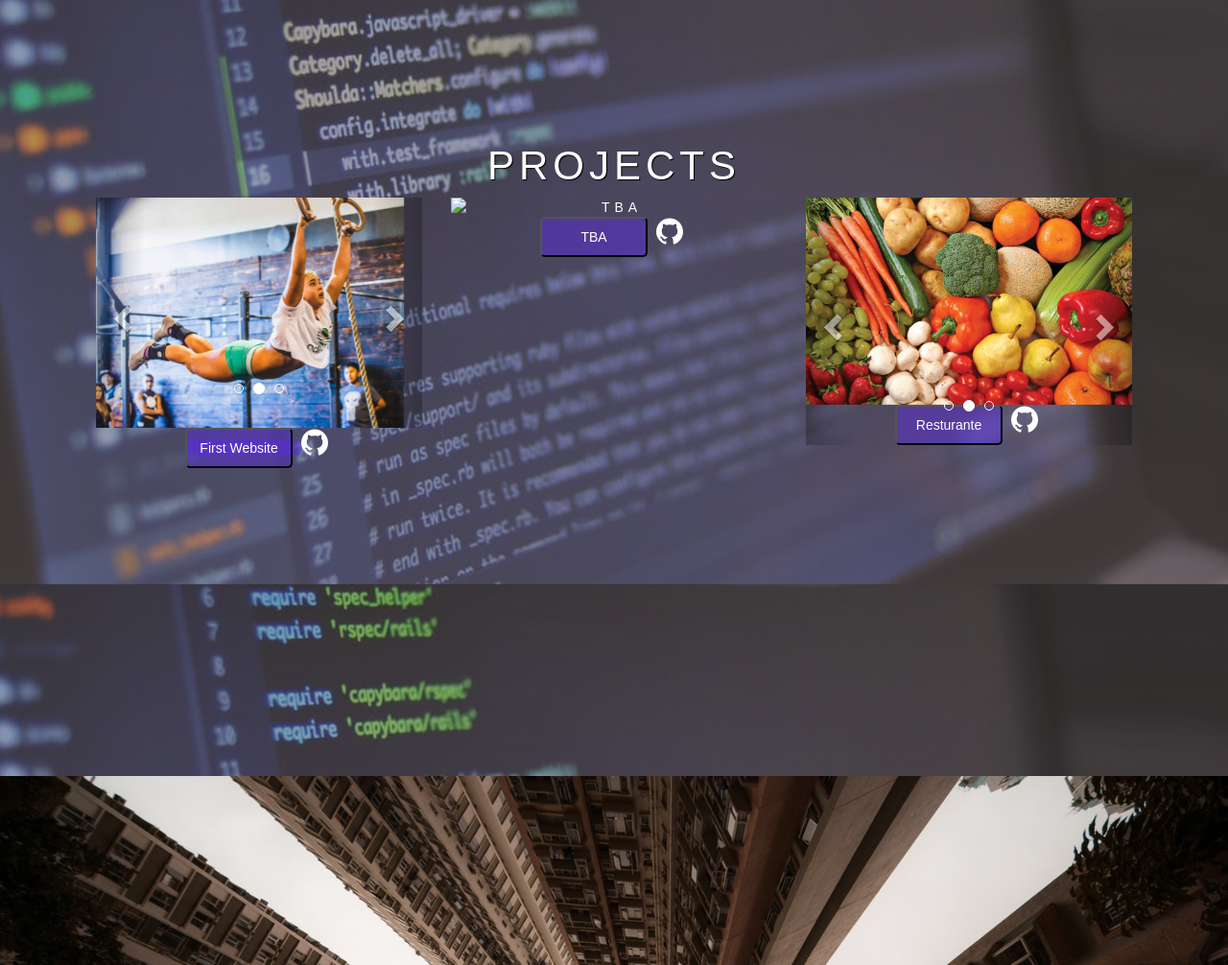
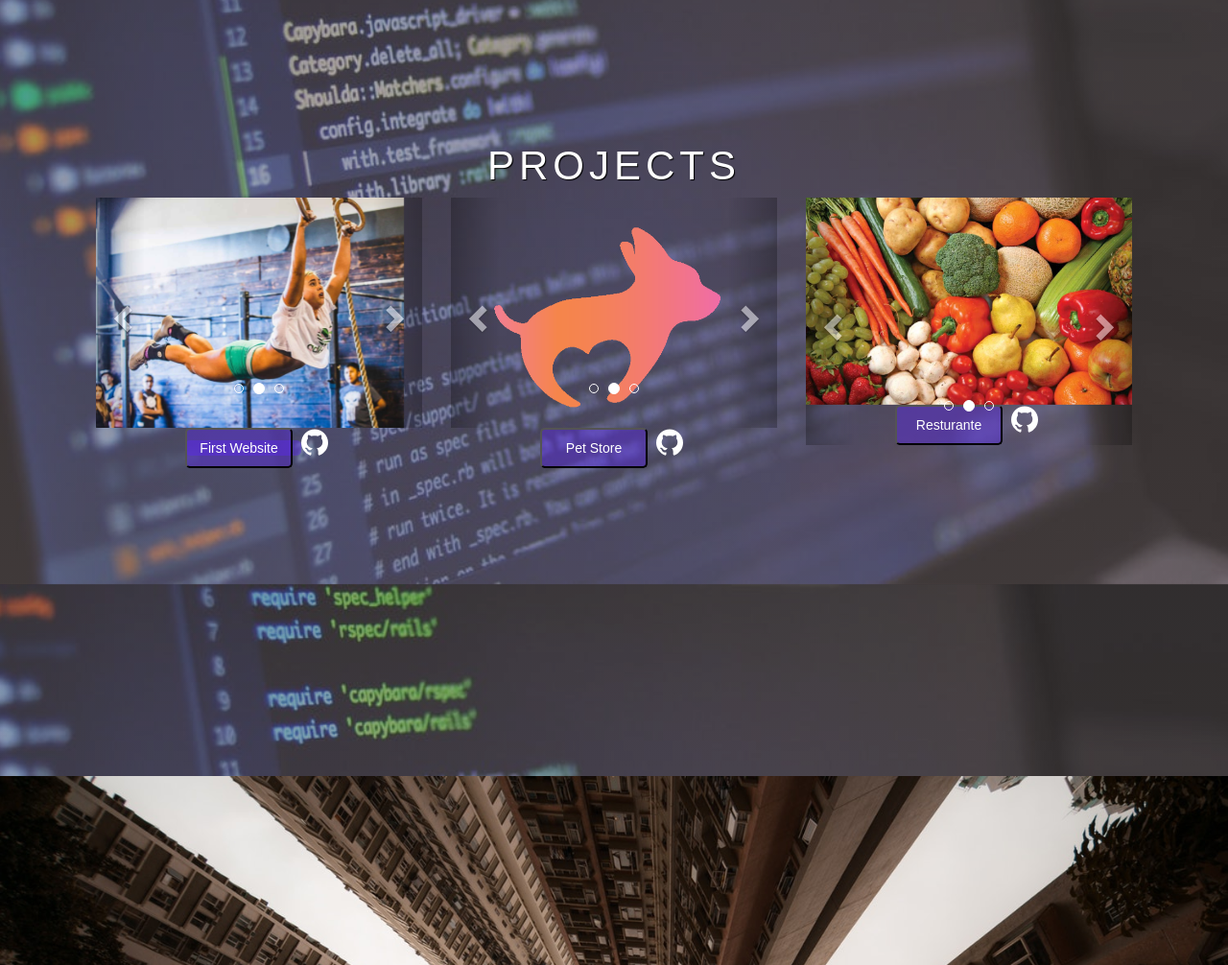
Before and after one commit to 106kgo/Portfolio-Site, a plain HTML site: page index.html in a window 1280 px wide. Shown: the part 1191-2197 px from the top of the page at 96% size. Drawn offline with Linux system fonts and the light colour scheme.

Commit message:
added Pet Store project to Projects in Carousel 2

```diff
--- a/index.html
+++ b/index.html
@@ -15,7 +15,7 @@
 <body data-spy="scroll" data-target="#main-nav">
   <nav class="navbar navbar-default navbar-fixed-top" id="main-nav">
     <div class="container">
-      <!-- Brand and toggle get grouped for better mobile display -->
+
       <div class="navbar-header">
         <button type="button" class="navbar-toggle collapsed" data-toggle="collapse"
           data-target="#bs-example-navbar-collapse-1" aria-expanded="false">
@@ -29,7 +29,6 @@
         </a>
       </div> <!-- /.navbar-header -->
 
-      <!-- Collect the nav links, forms, and other content for toggling -->
       <div class="collapse navbar-collapse" id="bs-example-navbar-collapse-1">
         <ul class="nav navbar-nav navbar-right">
 
@@ -103,7 +102,7 @@
 
 
 
-              <!-- Indicators -->
+              <!------------------- Indicators ------------------->
               <ol class="carousel-indicators">
                 <li data-target="myCarousel-1" data-slide-to="0" class="active">
                 </li>
@@ -113,7 +112,7 @@
                 </li>
               </ol>
 
-              <!-- Wrapper for slides -->
+              <!------------------- Wrapper for slides ------------------->
               <div class="carousel-inner imgc" role="listbox">
                 <div class="item active">
                   <img class="imgc" src="W4B/image/Precision-LOGO.jpg" alt="Precision Gym Logo">
@@ -146,27 +145,64 @@
           </div>
           <!---------------------END OF CAROUSEL 1 ------------->
 
-          <!---------------------START OF 2ND SECTION -------------->
+          <!---------------------START OF CAROUSEL 2 -------------->
 
           <div class="col-md-4 col-xs-12">
-            <img class="img-responsive" src="#" alt="TBA">
-            <a href="#" class="TBA" target="_blank">
-              <button class="lg-btn project-btn">TBA</button>
+            <div id="myCarousel-2" class="carousel slide" data-ride="carousel">
+              <!------------------- Indicators ------------------->
+              <ol class="carousel-indicators">
+                <li data-target="myCarousel-2" data-slide-to="0" class="active">
+                </li>
+                <li data-target="myCarousel-2" data-slide-to="1">
+                </li>
+                <li data-target="myCarousel-2" data-slide-to="2">
+                </li>
+              </ol>
+
+              <!------------------- Wrapper for slides ------------------->
+              <div class="carousel-inner imgc" role="listbox">
+                <div class="item active">
+                  <img class="imgc" src="img/alt-hero.jpg" alt="four dogs">
+                </div>
+
+                <div class="item">
+                  <img class="imgc" src="img/petstore_logo.png" alt="Pet store Logo">
+                </div>
+
+                <div class="item">
+                  <img class="imgc" src="img/hero.jpg" alt="Dog and Cat">
+                </div>
+              </div>
+
+
+              <!------------------CAROUSEL LEFT TO RIGHT------------------------------------------>
+              <a class="left carousel-control" href="#myCarousel-2" role="button" data-slide="prev">
+                <span class="glyphicon glyphicon-chevron-left" aria-hidden="true"></span>
+                <span class="sr-only">Previous</span>
+              </a>
+              <a class="right carousel-control" href="#myCarousel-2" role="button" data-slide="next">
+                <span class="glyphicon glyphicon-chevron-right" aria-hidden="true"></span>
+                <span class="sr-only">Next</span>
+              </a>
+            </div>
+
+
+            <a href="https://106kgo.github.io/mfw-pet-store/" class="pet-shop" target="_blank">
+              <button class="lg-btn project-btn">Pet Store</button>
             </a>
-
             <a href="TBA" target="_blank"><i class="fab fa-github"></i></a>
           </div>
 
 
 
-        <!---------------------END OF 2ND SECTION ---------------->
+        <!---------------------END OF CAROUSEL 2 ---------------->
 
         <!---------------------START OF RESTURANTE CAROUSEL 3 -------------->
           <div class="col-md-4 col-xs-12">
           <div id="myCarousel-3" class="carousel slide" data-ride="carousel">
 
 
-            <!-- Indicators -->
+            <!------------------- Indicators ------------------->
             <ol class="carousel-indicators">
               <li data-target="myCarousel-3" data-slide-to="0" class="active">
               </li>
@@ -176,7 +212,7 @@
               </li>
             </ol>
 
-            <!-- Wrapper for slides -->
+            <!--------------- Wrapper for slides --------------->
             <div class="carousel-inner imgc" role="listbox">
               <div class="item active">
                 <img src="img/restaurant-2.jpg" alt="Resturant Photo">
@@ -258,7 +294,7 @@
   </section>
 
 
-  <!-- link all the scripts here -->
+  <!------------------ link all the scripts here ------------------>
   <script src="js/jquery-3.3.1.min.js" charset="utf-8"></script>
   <script src="js/bootstrap.min.js" charset="utf-8"></script>
   <script src="js/javascript.js"></script>
```
Also changed, not shown: img/alt-hero.jpg (added), img/hero.jpg (added), img/petstore_logo.png (added).
